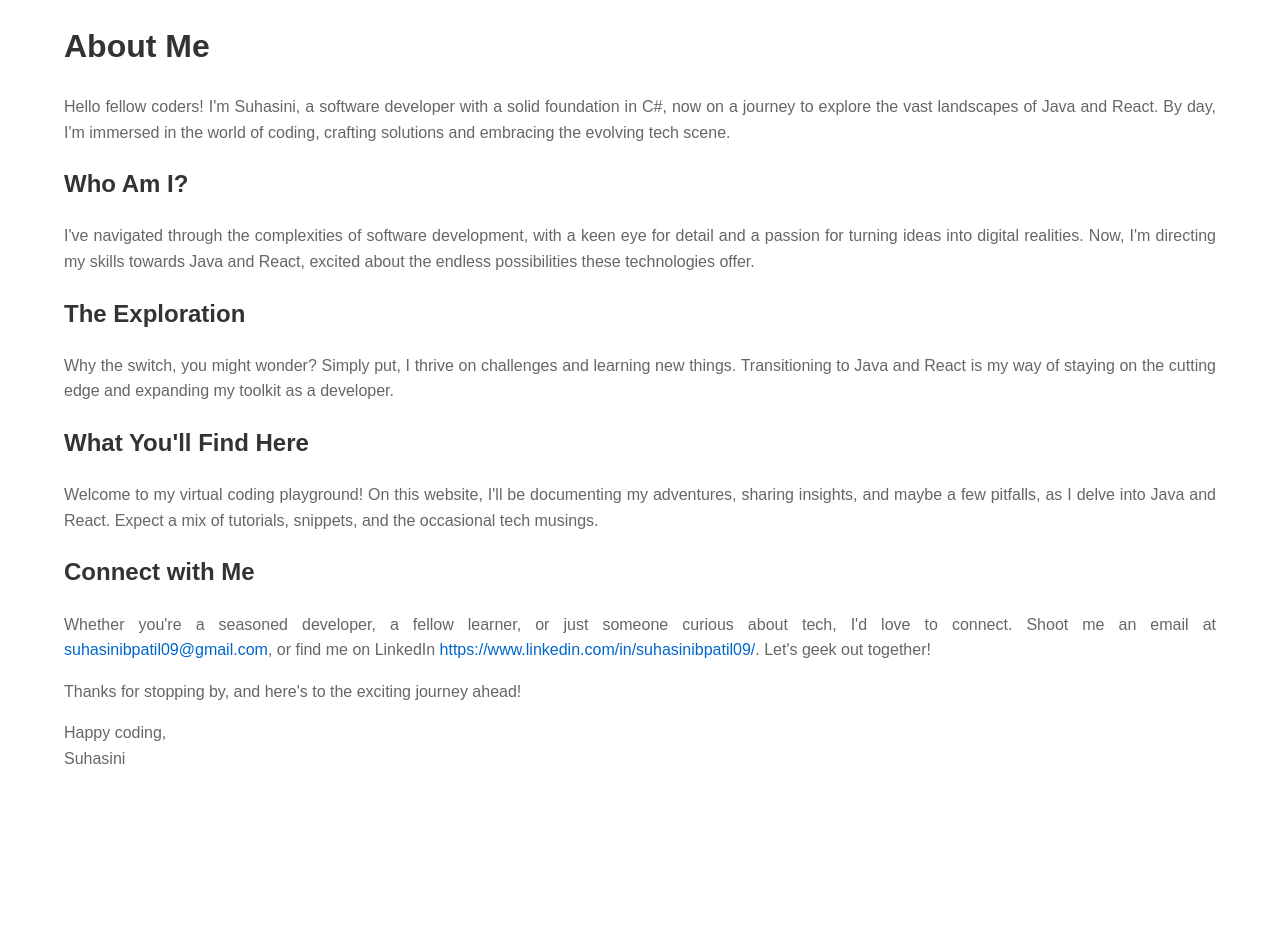
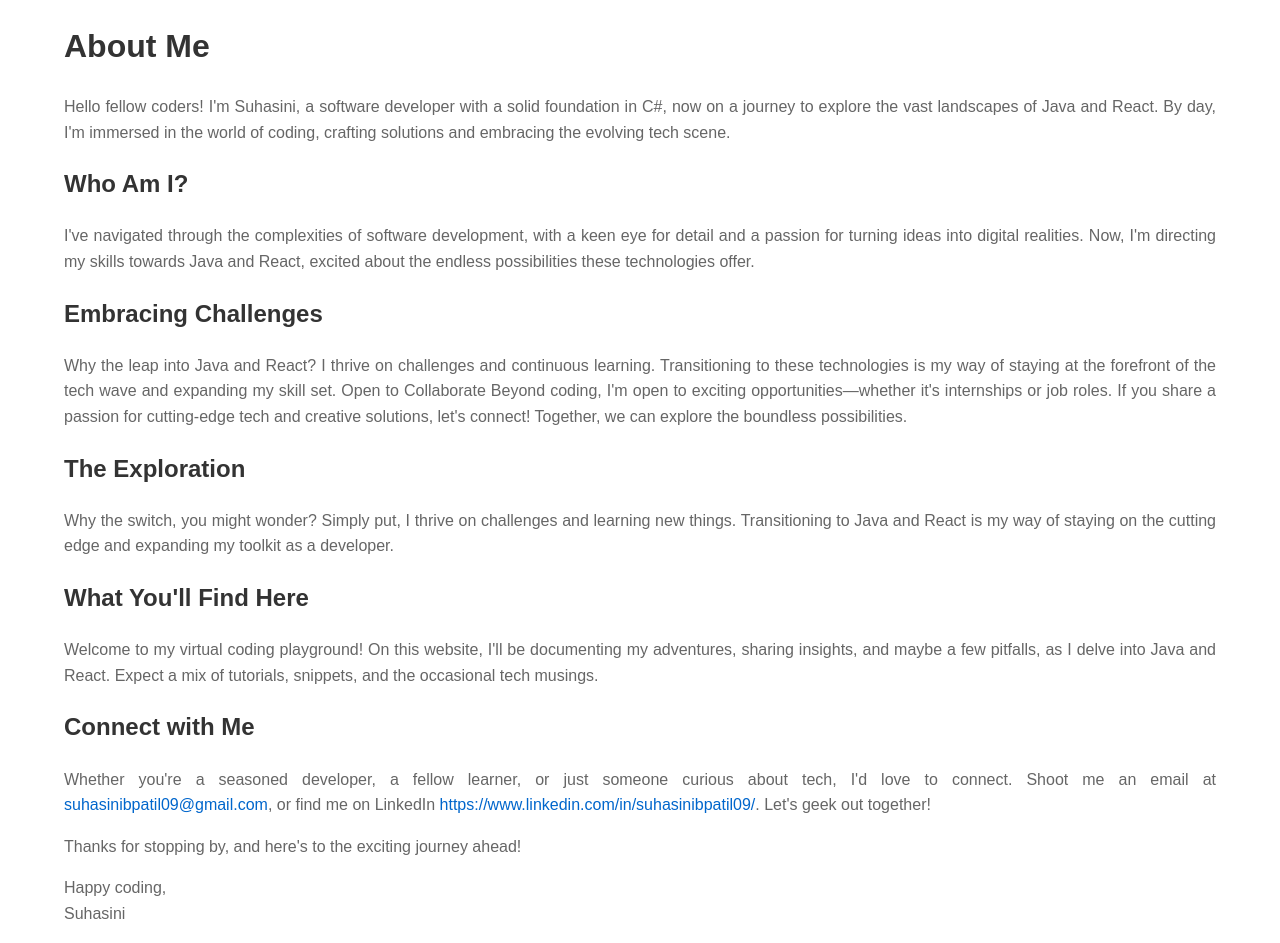
Before and after one commit to suhasinipatil/blog-App-Frontend, a React (Create React App) app: page /about in a window 1280 px wide. Before the commit the page ends 800 px from the top, so only its background shows below. Built offline with nearby package versions, Linux system fonts and the light colour scheme.

Commit message:
Add About Me page and update header

```diff
--- a/src/AboutMe.js
+++ b/src/AboutMe.js
@@ -14,6 +14,14 @@ const AboutMe = () => {
             <p>
                 I've navigated through the complexities of software development, with a keen eye for detail and a passion for turning ideas into digital realities. Now, I'm directing my skills towards Java and React, excited about the endless possibilities these technologies offer.
             </p>
+
+            <h2>Embracing Challenges</h2>
+
+            <p>Why the leap into Java and React? I thrive on challenges and continuous learning. Transitioning to these technologies is my way of staying at the forefront of the tech wave and expanding my skill set.
+
+                Open to Collaborate
+
+                Beyond coding, I'm open to exciting opportunities—whether it's internships or job roles. If you share a passion for cutting-edge tech and creative solutions, let's connect! Together, we can explore the boundless possibilities.</p>
 
             <h2>The Exploration</h2>
             <p>
```
